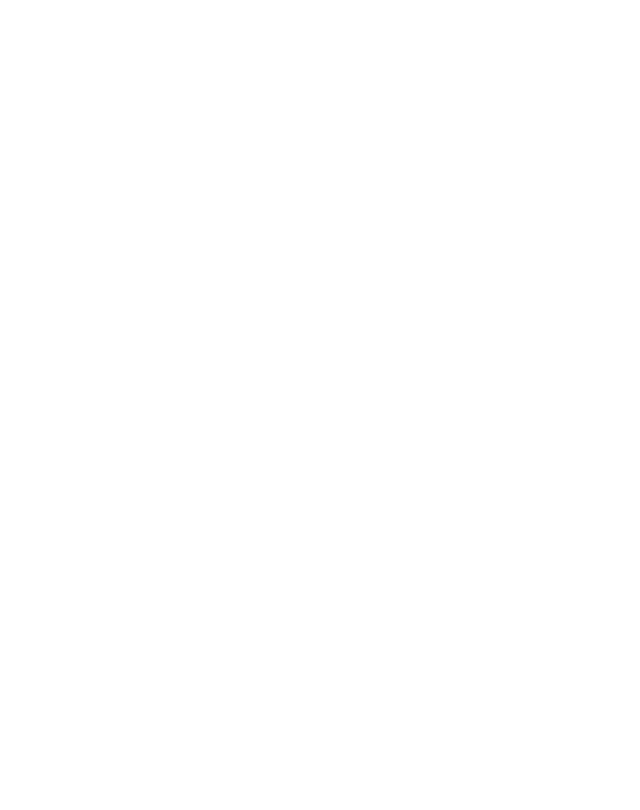
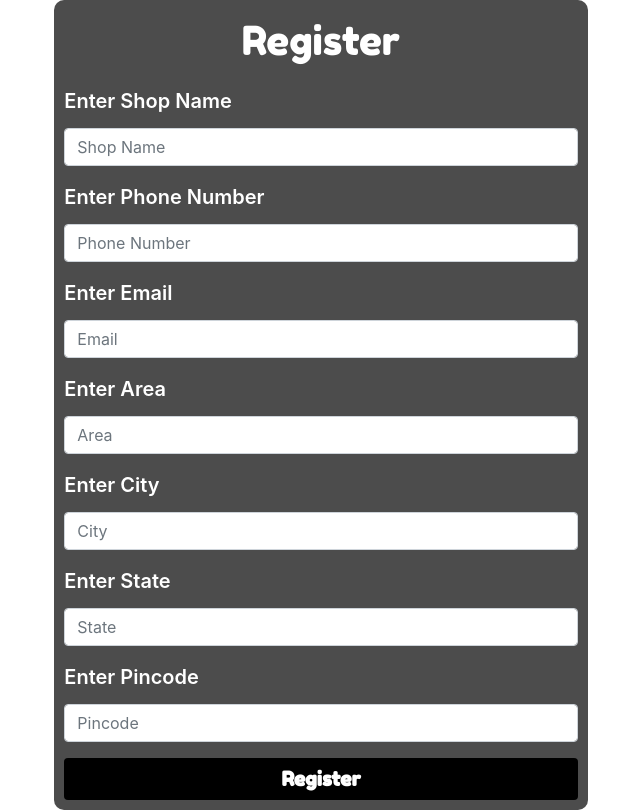
Before and after one commit to amohapatra123/Agricole-Web, a React (Create React App) app: page /shopkeeper/register in a window 1280 px wide. Shown: the whole page, without its empty margins (319-959 px from the left). Built offline with nearby package versions, Linux system fonts and the light colour scheme.

Commit message:
almost complete

```diff
--- a/public/index.html
+++ b/public/index.html
@@ -2,7 +2,7 @@
 <html lang="en">
   <head>
     <meta charset="utf-8" />
-    <link rel="icon" href="%PUBLIC_URL%/favicon.ico" />
+    <link rel="icon" href="logo.png" />
     <meta name="viewport" content="width=device-width, initial-scale=1" />
     <meta name="theme-color" content="#000000" />
     <meta
--- a/src/App.js
+++ b/src/App.js
@@ -1,10 +1,13 @@
-import React, { Suspense } from "react";
+import React, { Suspense, useState } from "react";
 import "./App.css";
 import { BrowserRouter as Router, Route, Switch } from "react-router-dom";
 import Loader from "./components/loader";
 import { routes } from "./routes/routes";
 
 function App() {
+  useState(() => {
+    sessionStorage.setItem("auth", false);
+  });
   const routcomponent = routes.map(({ path, component, id }) => (
     <Route exact path={path} component={component} key={id} />
   ));
--- a/src/container/homepage.js
+++ b/src/container/homepage.js
@@ -8,7 +8,14 @@
         <div className="title">PlantMedic</div>
         <div className="question">Are you a ?</div>
         <Row className="buttons">
-          <Col xs={{ size: 12 }} md={{ size: 3 }} className="shop">
+          <Col
+            xs={{ size: 12 }}
+            md={{ size: 3 }}
+            className="shop"
+            onClick={() => {
+              props.history.push("/shopkeeper/register");
+            }}
+          >
             Shopkeeper
           </Col>
 
--- /dev/null
+++ b/src/container/shopkeeper/register.js
@@ -0,0 +1,140 @@
+import React, { useState } from "react";
+import firebase from "../../firebase";
+import "../../styles/shop.css";
+import { Row, Col, Label, Input, Button } from "reactstrap";
+export default function Register(props) {
+  const [name, setName] = useState("");
+  const [number, setNumber] = useState("");
+  const [email, setEmail] = useState("");
+  const [area, setArea] = useState("");
+  const [city, setCity] = useState("");
+  const [state, setState] = useState("");
+  const [pin, setPin] = useState("");
+  const handleRegister = () => {
+    let object = {
+      name,
+      number,
+      email,
+      area,
+      city,
+      state,
+      pin,
+    };
+    let db = firebase.database().ref();
+    db.child("shops").push(object, (err) => {
+      if (err) {
+        console.log(err);
+      } else {
+        alert("Your Registratioon was Successfull!!!");
+        props.history.push("/");
+      }
+    });
+  };
+  return (
+    <Row className="reg-main">
+      <Col xs={{ size: 12 }} md={{ size: 5 }} className="reg-div-user">
+        <Row>
+          <Col xs={{ size: 12 }} className="title-user">
+            Register
+          </Col>
+
+          <Col xs={{ size: 12 }}>
+            <Label className="mt-3 label-user">Enter Shop Name</Label>
+          </Col>
+          <Col xs={{ size: 12 }} className="mt-1">
+            <Input
+              type="text"
+              name="name"
+              value={name}
+              placeholder="Shop Name"
+              onChange={(e) => setName(e.target.value)}
+            />
+          </Col>
+          <Col xs={{ size: 12 }}>
+            <Label className="mt-3 label-user">Enter Phone Number</Label>
+          </Col>
+          <Col xs={{ size: 12 }} className="mt-1">
+            <Input
+              type="text"
+              name="number"
+              value={number}
+              placeholder="Phone Number"
+              onChange={(e) => setNumber(e.target.value)}
+            />
+          </Col>
+          <Col xs={{ size: 12 }}>
+            <Label className="mt-3 label-user">Enter Email</Label>
+          </Col>
+          <Col xs={{ size: 12 }} className="mt-1">
+            <Input
+              type="text"
+              name="email"
+              value={email}
+              placeholder="Email"
+              onChange={(e) => setEmail(e.target.value)}
+            />
+          </Col>
+          <Col xs={{ size: 12 }}>
+            <Label className="mt-3 label-user">Enter Area</Label>
+          </Col>
+          <Col xs={{ size: 12 }} className="mt-1">
+            <Input
+              type="text"
+              name="area"
+              value={area}
+              placeholder="Area"
+              onChange={(e) => setArea(e.target.value)}
+            />
+          </Col>
+          <Col xs={{ size: 12 }}>
+            <Label className="mt-3 label-user">Enter City</Label>
+          </Col>
+          <Col xs={{ size: 12 }} className="mt-1">
+            <Input
+              type="text"
+              name="city"
+              value={city}
+              placeholder="City"
+              onChange={(e) => setCity(e.target.value)}
+            />
+          </Col>
+          <Col xs={{ size: 12 }}>
+            <Label className="mt-3 label-user">Enter State</Label>
+          </Col>
+          <Col xs={{ size: 12 }} className="mt-1">
+            <Input
+              type="text"
+              name="state"
+              value={state}
+              placeholder="State"
+              onChange={(e) => setState(e.target.value)}
+            />
+          </Col>
+          <Col xs={{ size: 12 }}>
+            <Label className="mt-3 label-user">Enter Pincode</Label>
+          </Col>
+          <Col xs={{ size: 12 }} className="mt-1">
+            <Input
+              type="text"
+              name="pin"
+              value={pin}
+              placeholder="Pincode"
+              onChange={(e) => setPin(e.target.value)}
+            />
+          </Col>
+
+          <Col xs={{ size: 12 }} className="mt-3">
+            <Button
+              color="warning"
+              block
+              className="button-user"
+              onClick={handleRegister}
+            >
+              Register
+            </Button>
+          </Col>
+        </Row>
+      </Col>
+    </Row>
+  );
+}
--- a/src/container/user/UserLogin.js
+++ b/src/container/user/UserLogin.js
@@ -11,6 +11,7 @@
       size: "invisible",
     });
     let phone = `+91${number}`;
+
     firebase
       .auth()
       .signInWithPhoneNumber(phone, recaptchaVerifier)
@@ -20,6 +21,7 @@
           e.confirm(code)
             .then((res) => {
               console.log("logged in");
+              sessionStorage.setItem("auth", true);
               props.history.push("/user/dashboard");
             })
             .catch((err) => {
--- a/src/container/user/dashboard.js
+++ b/src/container/user/dashboard.js
@@ -1,12 +1,20 @@
-import React, { useState, useRef } from "react";
+import React, { useState, useRef, useEffect } from "react";
 import "../../styles/dash.css";
 import { Row, Col } from "reactstrap";
-export default function Dashboard() {
+import firebase from "../../firebase";
+export default function Dashboard(props) {
   const [open, setOpen] = useState(false);
   const [detect, setDetect] = useState(true);
   const [shop, setShop] = useState(false);
   const [search, setSearch] = useState(false);
 
+  useEffect(() => {
+    if (sessionStorage.getItem("auth")) {
+      return;
+    } else {
+      props.history.push("/");
+    }
+  });
   return (
     <div className="main-dash">
       <div style={{ marginLeft: open ? "0px" : "-200px" }} className="sidebar">
@@ -39,7 +47,14 @@
           >
             Search
           </li>
-          <li>Logout</li>
+          <li
+            onClick={() => {
+              sessionStorage.setItem("auth", false);
+              props.history.push("/");
+            }}
+          >
+            Logout
+          </li>
         </ul>
       </div>
       <div>
@@ -238,5 +253,65 @@
   }
 }
 const Explore = () => {
-  return <div>Explore</div>;
+  const [query, setQuery] = useState("");
+  const [data, setData] = useState([]);
+  useEffect(() => {
+    firebase
+      .database()
+      .ref("shops")
+      .on("value", (s) => {
+        let list = [];
+        s.forEach((snap) => {
+          list.push(snap.val());
+        });
+        setData(list);
+      });
+  }, [query]);
+  return (
+    <div className="shop-main">
+      <div>
+        <input
+          type="text"
+          name="query"
+          value={query}
+          placeholder="Search shop by city"
+          onChange={(e) => setQuery(e.target.value)}
+          className="shop-search"
+        />
+      </div>
+
+      {data.length > 0 ? (
+        <>
+          {data
+            .filter((item) => item.city.toLowerCase() === query.toLowerCase())
+            .map((item) => {
+              return (
+                <div className="shop-card">
+                  <div>
+                    <strong>Shop Name:</strong>
+                    {item.name}
+                  </div>
+                  <div>
+                    <strong>Phone Number:</strong>
+                    {item.number}
+                  </div>
+                  <div>
+                    <strong>Email:</strong>
+                    {item.email}
+                  </div>
+                  <div>
+                    <strong>Area:</strong>
+                    {item.area}
+                  </div>
+                  <div>
+                    <strong>Pincode:</strong>
+                    {item.pin}
+                  </div>
+                </div>
+              );
+            })}
+        </>
+      ) : null}
+    </div>
+  );
 };
--- a/src/routes/routes.js
+++ b/src/routes/routes.js
@@ -2,8 +2,10 @@
 const Homepage = React.lazy(() => import("../container/homepage.js"));
 const UserLogin = React.lazy(() => import("../container/user/UserLogin.js"));
 const Dashboard = React.lazy(() => import("../container/user/dashboard.js"));
+const Register = React.lazy(() => import("../container/shopkeeper/register"));
 export const routes = [
   { id: 0, path: "/", component: Homepage },
   { id: 1, path: "/user/login", component: UserLogin },
   { id: 2, path: "/user/dashboard", component: Dashboard },
+  { id: 3, path: "/shopkeeper/register", component: Register },
 ];
--- a/src/styles/dash.css
+++ b/src/styles/dash.css
@@ -35,6 +35,7 @@
   align-items: center;
   height: 100vh;
   width: 100vw;
+  overflow: scroll;
 }
 .detect-main {
   display: flex;
@@ -120,3 +121,33 @@
   align-items: flex-start;
   overflow-y: auto;
 }
+.shop-main {
+  height: 100%;
+  width: 100%;
+  display: flex;
+  flex-direction: column;
+  justify-content: center;
+  align-items: center;
+}
+.shop-search {
+  width: 100%;
+  height: 50px;
+  border-radius: 50px;
+  border: none;
+  outline: none;
+  background-color: #ca6767;
+  color: white;
+  font-weight: 600;
+  font-size: 20px;
+  margin-bottom: 10px;
+}
+.shop-search::placeholder {
+  padding-left: 20px;
+  color: white;
+}
+.shop-card {
+  width: 80%;
+  padding: 10px;
+  box-shadow: 0 2px 6px rgba(0, 0, 0, 0.6);
+  margin-bottom: 20px;
+}
--- /dev/null
+++ b/src/styles/shop.css
@@ -0,0 +1,34 @@
+@import url("https://fonts.googleapis.com/css2?family=Fredoka+One&display=swap");
+.reg-main {
+  height: 100vh;
+
+  margin: 0;
+  display: flex;
+  justify-content: center;
+  align-items: center;
+}
+.reg-div-user {
+  background-color: rgba(0, 0, 0, 0.7);
+  padding: 10px;
+  border-radius: 10px;
+}
+.title-user {
+  text-align: center;
+  color: white;
+  font-size: 40px;
+  font-weight: 500;
+  font-family: "Fredoka One", cursive;
+}
+.label-user {
+  color: white;
+  font-size: 20px;
+  font-weight: 600;
+}
+.button-user {
+  font-size: 20px;
+  font-weight: 600;
+  font-family: "Fredoka One", cursive;
+  color: white;
+  background-color: black;
+  border: none;
+}
```
Also changed, not shown: public/logo.png (added), 1 other file (tests, documents, lock files or other folders).
